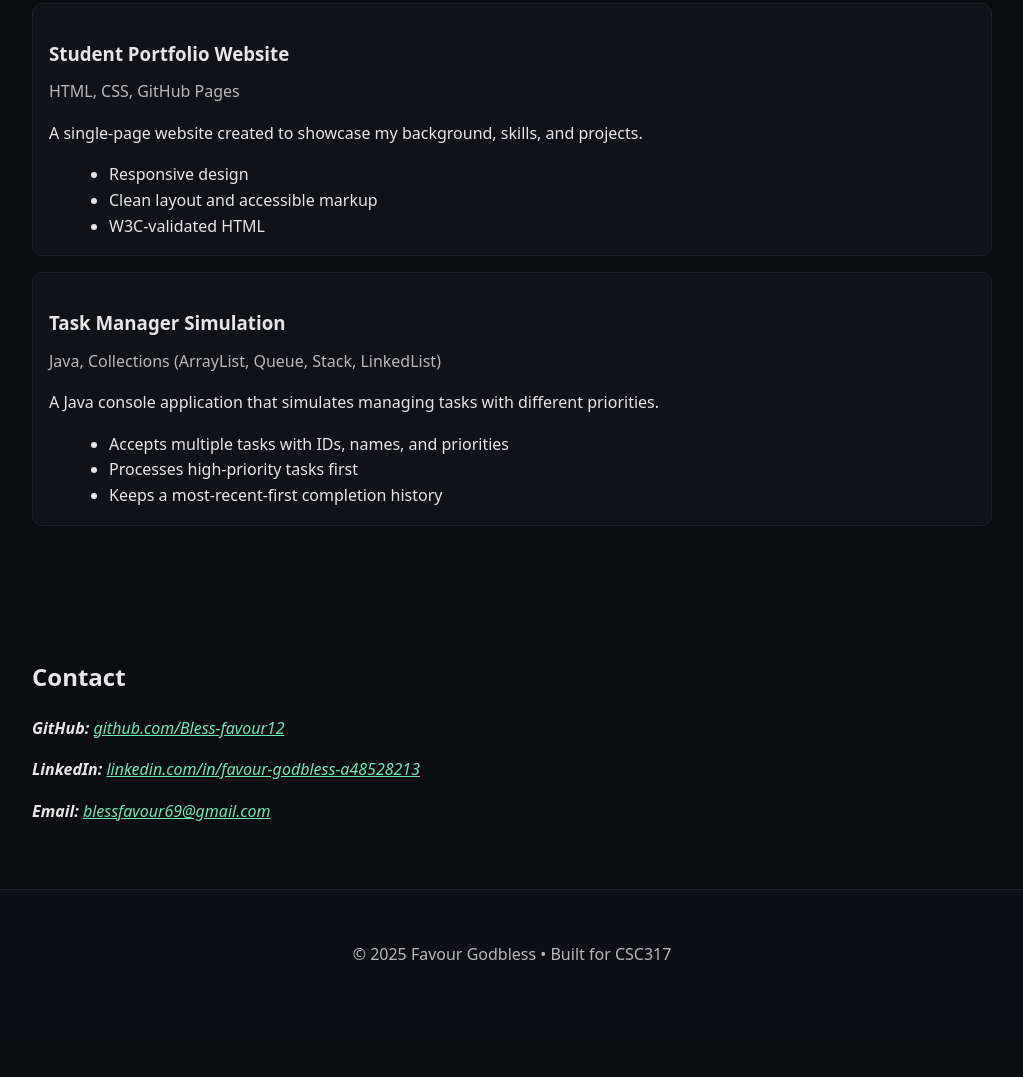
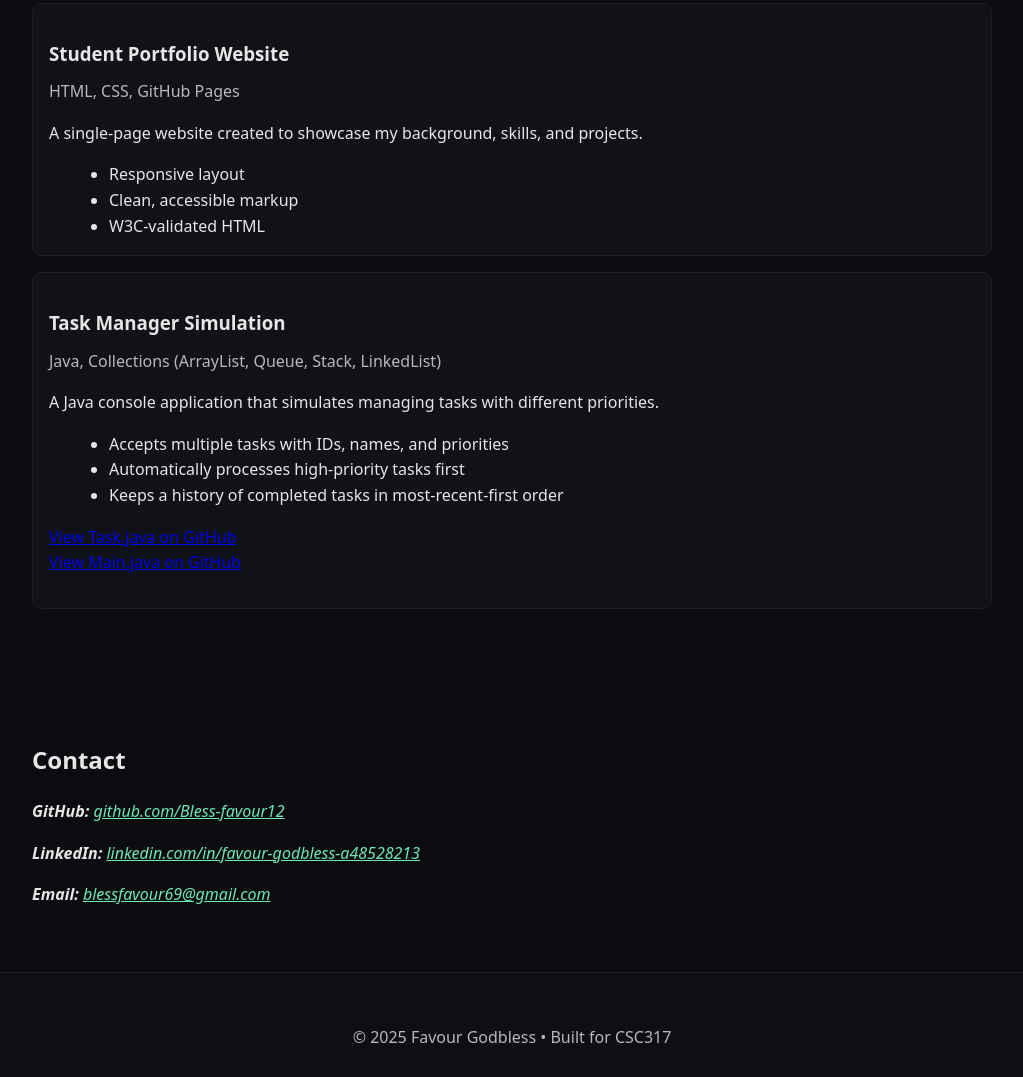
Before and after one commit to Bless-favour12/CSC317, a plain HTML site: page assignments/2/index.html in a window 1280 px wide. Shown: the part 974-2051 px from the top of the page, without its empty margins (128-1151 px from the left). Before the commit the page ends 2013 px from the top, so only its background shows below. Drawn offline with Linux system fonts and the light colour scheme.

Commit message:
index.html

```diff
--- a/assignments/2/index.html
+++ b/assignments/2/index.html
@@ -8,6 +8,8 @@
   <link rel="stylesheet" href="styles.css" />
 </head>
 <body>
+  <a class="visually-hidden skip" href="#main-content">Skip to main content</a>
+
   <header class="site-header">
     <div class="container header-inner">
       <h1>Favour Godbless</h1>
@@ -32,9 +34,7 @@
         </figure>
 
         <article>
-          <header>
-            <h2>About Me</h2>
-          </header>
+          <header><h2>About Me</h2></header>
           <p>Hello! My name is Favour Godbless. I hold an Associate Degree in Information Technology and I am currently majoring in Computer Science. My main interest is in cybersecurity, and I am passionate about learning how to protect systems and data from threats.</p>
           <p>My career goal is to become a Cybersecurity Analyst, where I can apply my skills to secure networks and help organizations stay safe online. Outside of academics and tech, I enjoy playing and watching soccer, as well as going on hikes to explore the outdoors.</p>
         </article>
@@ -45,35 +45,23 @@
     <section id="skills" class="section">
       <div class="container">
         <h2>Skills</h2>
-
         <div class="skills-grid" role="list">
           <article class="card" role="listitem">
             <h3>Programming Languages</h3>
             <ul>
-              <li>Python</li>
-              <li>Java</li>
-              <li>HTML</li>
-              <li>CSS</li>
-              <li>JavaScript</li>
+              <li>Python</li><li>Java</li><li>HTML</li><li>CSS</li><li>JavaScript</li>
             </ul>
           </article>
-
           <article class="card" role="listitem">
             <h3>Tools &amp; Technologies</h3>
             <ul>
-              <li>Git &amp; GitHub</li>
-              <li>Linux, Windows</li>
-              <li>Command Line</li>
-              <li>VS Code</li>
+              <li>Git &amp; GitHub</li><li>Linux, Windows</li><li>Command Line</li><li>VS Code</li>
             </ul>
           </article>
-
           <article class="card" role="listitem">
             <h3>Databases &amp; Platforms</h3>
             <ul>
-              <li>MySQL</li>
-              <li>Oracle</li>
-              <li>AWS (basic knowledge)</li>
+              <li>MySQL</li><li>Oracle</li><li>AWS (basic knowledge)</li>
             </ul>
           </article>
         </div>
@@ -92,10 +80,12 @@
           </header>
           <p>A single-page website created to showcase my background, skills, and projects.</p>
           <ul class="features">
-            <li>Responsive design</li>
-            <li>Clean layout and accessible markup</li>
+            <li>Responsive layout</li>
+            <li>Clean, accessible markup</li>
             <li>W3C-validated HTML</li>
           </ul>
+          <!-- Optional: if you deploy this on GitHub Pages, add that link here -->
+          <!-- <p><a href="https://bless-favour12.github.io/CSC317/assignments/2/" target="_blank" rel="noopener">Live Demo</a></p> -->
         </article>
 
         <article class="project">
@@ -106,9 +96,17 @@
           <p>A Java console application that simulates managing tasks with different priorities.</p>
           <ul class="features">
             <li>Accepts multiple tasks with IDs, names, and priorities</li>
-            <li>Processes high-priority tasks first</li>
-            <li>Keeps a most-recent-first completion history</li>
+            <li>Automatically processes high-priority tasks first</li>
+            <li>Keeps a history of completed tasks in most-recent-first order</li>
           </ul>
+          <p>
+            <a href="https://github.com/Bless-favour12/CSC317/blob/main/assignments/2/Task.java" target="_blank" rel="noopener">
+              View Task.java on GitHub
+            </a><br>
+            <a href="https://github.com/Bless-favour12/CSC317/blob/main/assignments/2/Main.java" target="_blank" rel="noopener">
+              View Main.java on GitHub
+            </a>
+          </p>
         </article>
       </div>
     </section>
@@ -120,7 +118,7 @@
         <address class="contact-list">
           <p><strong>GitHub:</strong> <a href="https://github.com/Bless-favour12" target="_blank" rel="noopener">github.com/Bless-favour12</a></p>
           <p><strong>LinkedIn:</strong> <a href="https://www.linkedin.com/in/favour-godbless-a48528213" target="_blank" rel="noopener">linkedin.com/in/favour-godbless-a48528213</a></p>
-          <p><strong>Email:</strong> <a href="mailto:blessfavour69@gmail.com">blessfavour69@gmail.com</a></p>
+          <p><strong>Email:</strong> <a href="blessfavour69@gmail.com">blessfavour69@gmail.com</a></p>
         </address>
       </div>
     </section>
```
